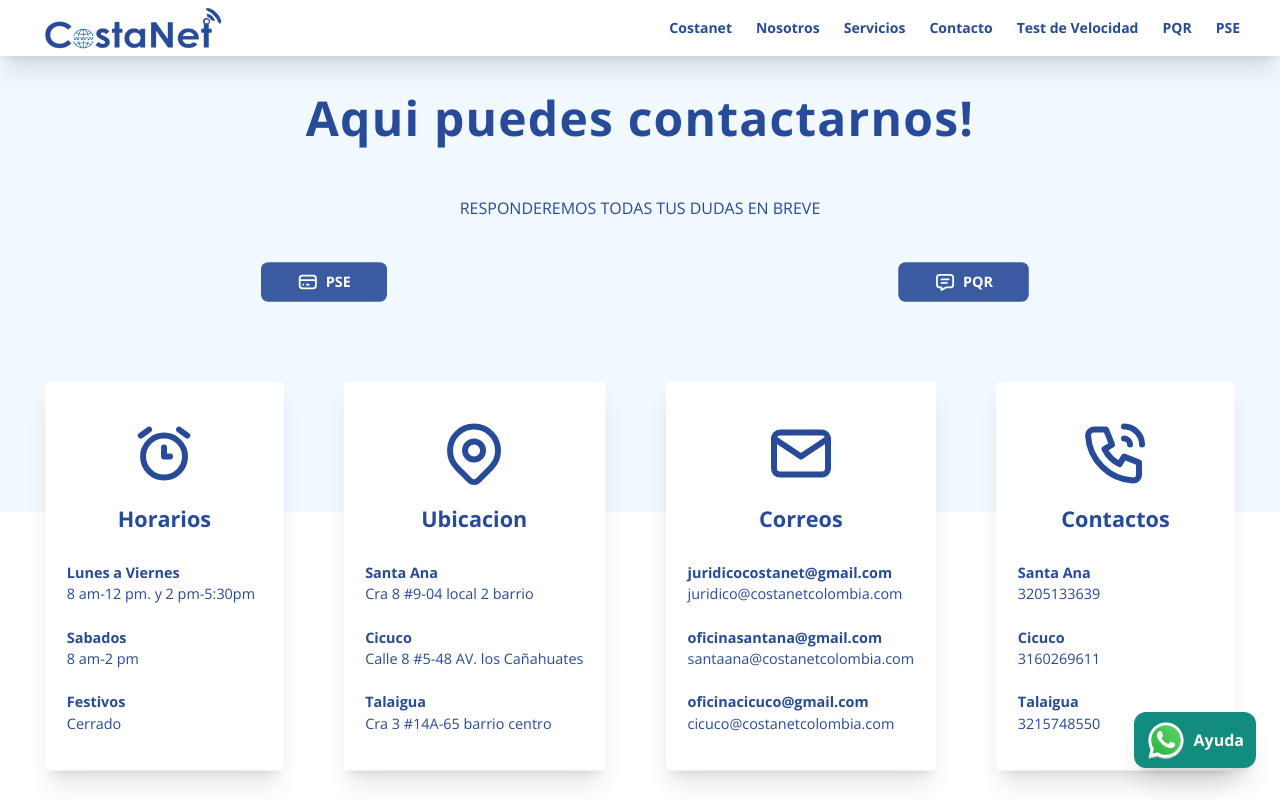
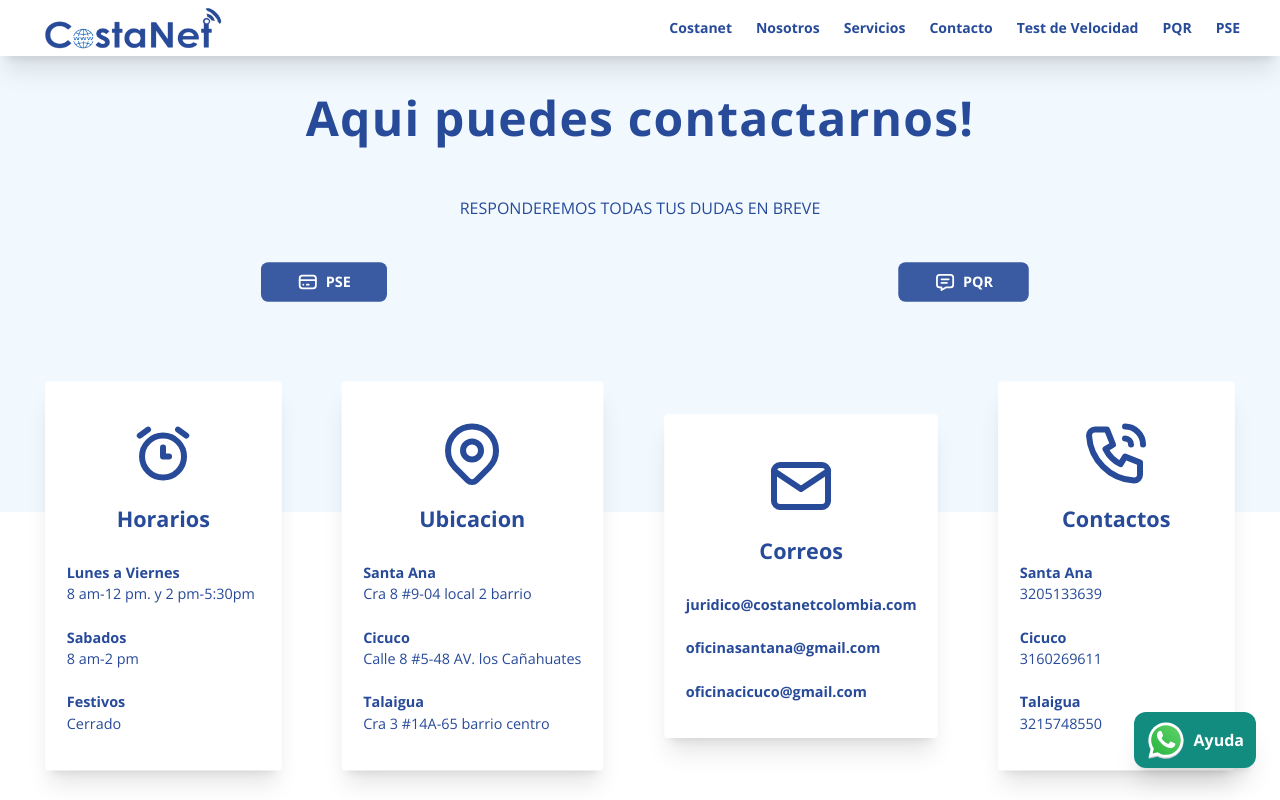
Before and after one commit to labs-company/costanet, a Next.js app: page /contacto in a window 1280 px wide. Shown: the top 800 px of the page. Built offline with nearby package versions, Linux system fonts and the light colour scheme.

Commit message:
fix: page.tsx

```diff
--- a/app/contacto/page.tsx
+++ b/app/contacto/page.tsx
@@ -105,12 +105,9 @@ export default function PageContacto() {
             icon='correos'
             title='Correos'
             description={{
-              titleDescription: 'juridicocostanet@gmail.com',
+              titleDescription: 'juridico@costanetcolombia.com',
               titleDescriptionSecundary: 'oficinasantana@gmail.com',
-              text: 'juridico@costanetcolombia.com',
-              textSecundary: 'santaana@costanetcolombia.com',
               titleDescriptionTerceary: 'oficinacicuco@gmail.com',
-              textTerceary: 'cicuco@costanetcolombia.com',
             }}
           />
           <CardContact
```
